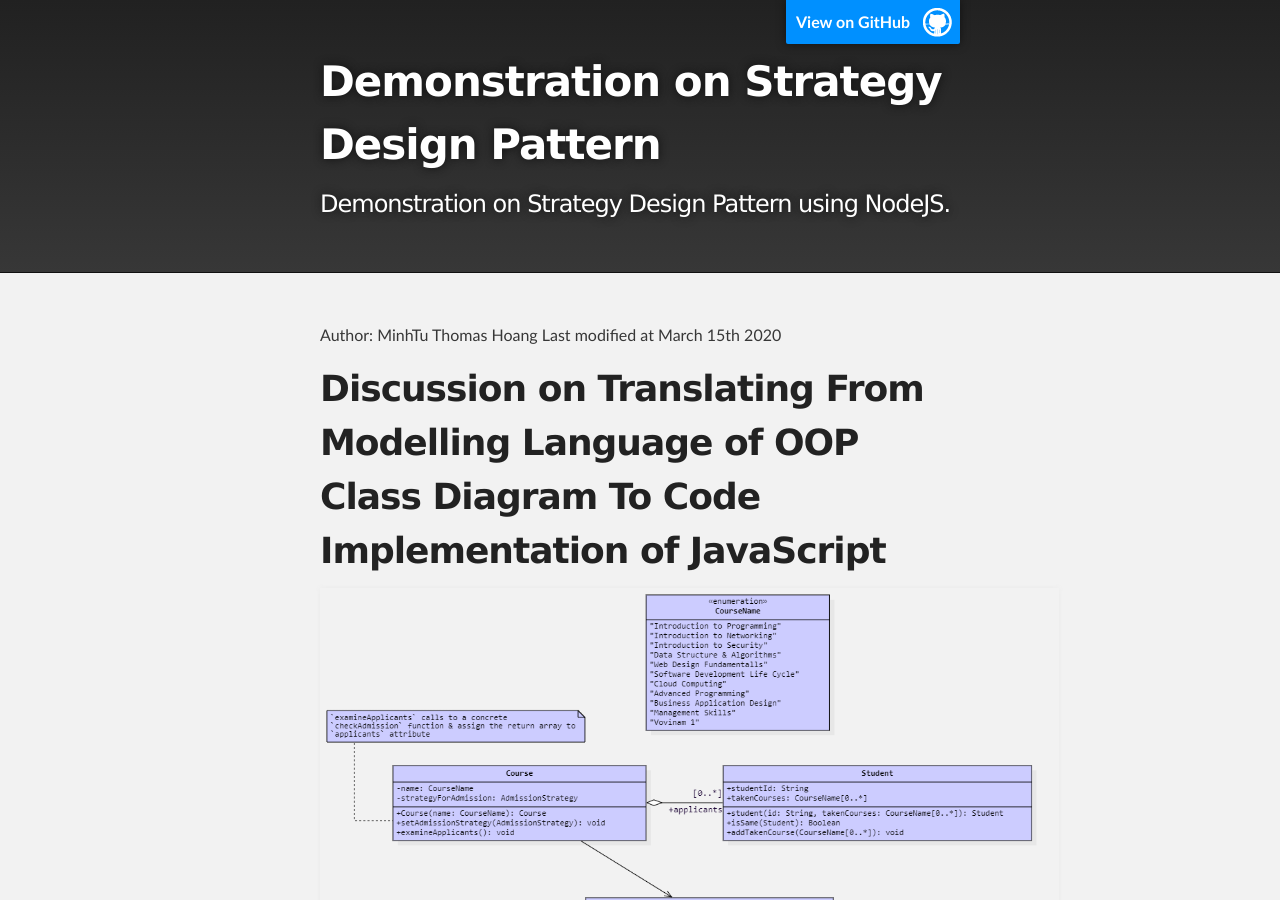
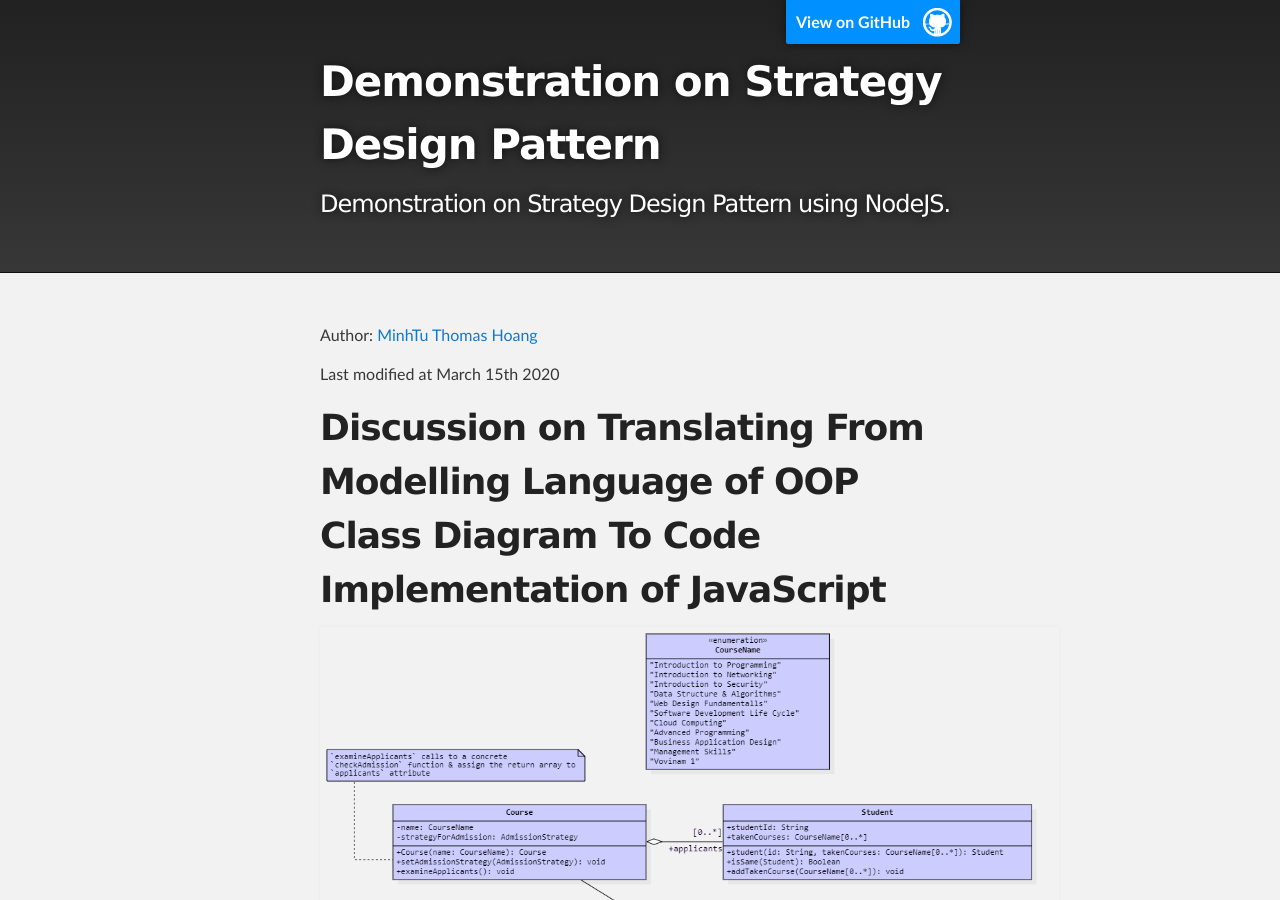
Before and after one commit to m1nhtu99-hoan9/strategy-api-demo, a Jekyll site: the page built from docs/discussion.md, in a window 1280 px wide and 900 px high. Built offline with Jekyll 4.4.1, drawn with Linux system fonts in a browser that asks for light colours; part of the change alters nothing that is shown.

```diff
--- a/docs/discussion.md
+++ b/docs/discussion.md
@@ -2,7 +2,8 @@
 layout: default
 ---
 
-Author: MinhTu Thomas Hoang
+Author: [MinhTu Thomas Hoang](https://github.com/mnhthng-thms)
+
 Last modified at March 15th 2020
 
 # Discussion on Translating From Modelling Language of OOP Class Diagram To Code Implementation of JavaScript
```
Also changed, not shown: README.md.
